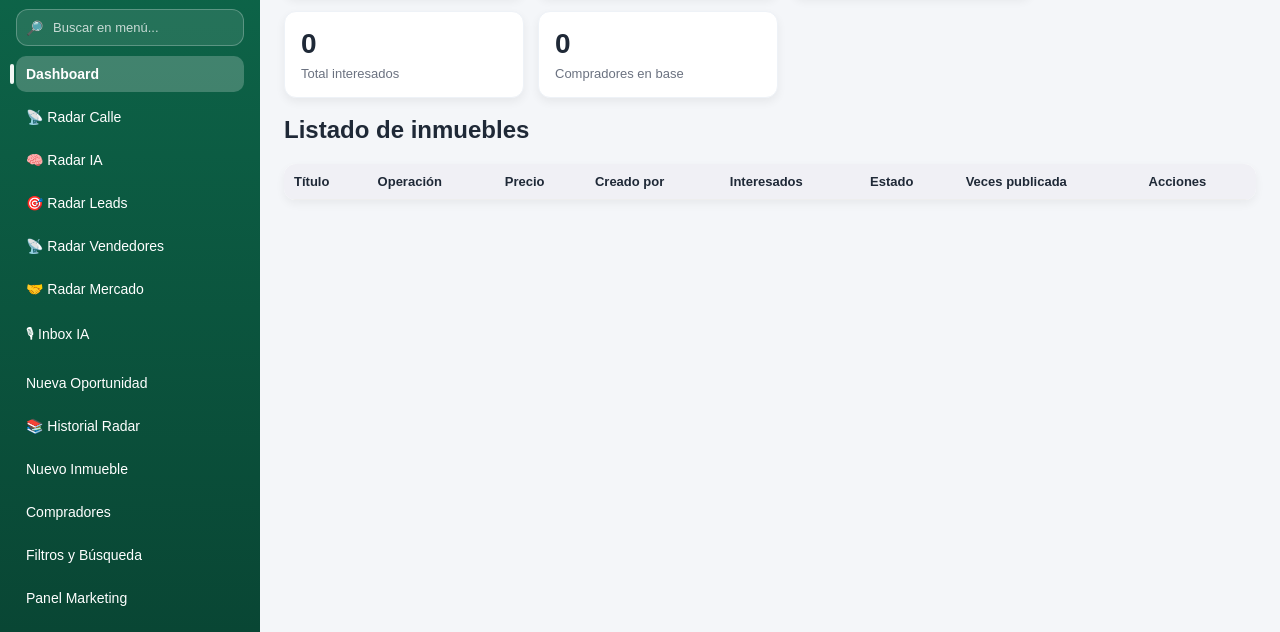
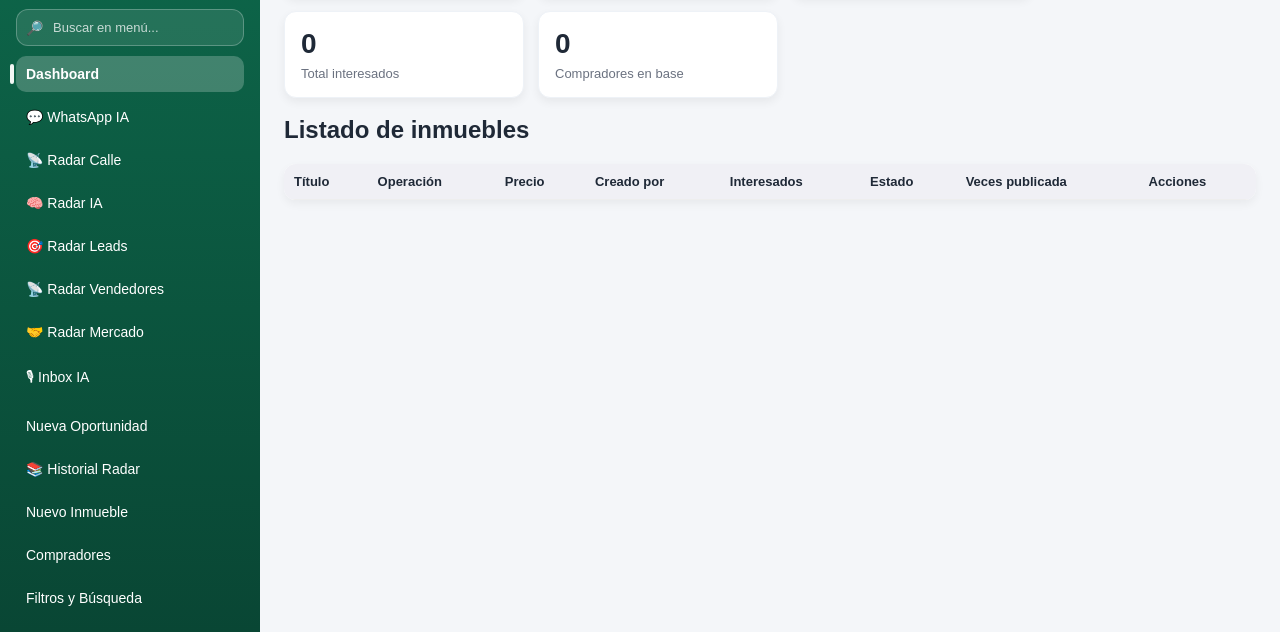
Before and after one commit to Mariand33/lamecainmo-crm, a website: page public/dashboard.html in a window 1280 px wide. Shown: the part 168-800 px from the top of the page. Drawn offline with Linux system fonts and the light colour scheme; no server answers.

Commit message:
add whatsapp ia to sidebar menu

```diff
--- a/public/dashboard.html
+++ b/public/dashboard.html
@@ -395,6 +395,7 @@
 
     <nav id="menuLinks">
       <a href="dashboard.html" data-fixed="1">Dashboard</a>
+<a href="/whatsapp-ia.html">💬 WhatsApp IA</a>
       <a href="/radar.html">📡 Radar Calle</a>
       <a href="/radar-ia.html">🧠 Radar IA</a>
       <a href="/radar-leads.html">🎯 Radar Leads</a>
```
